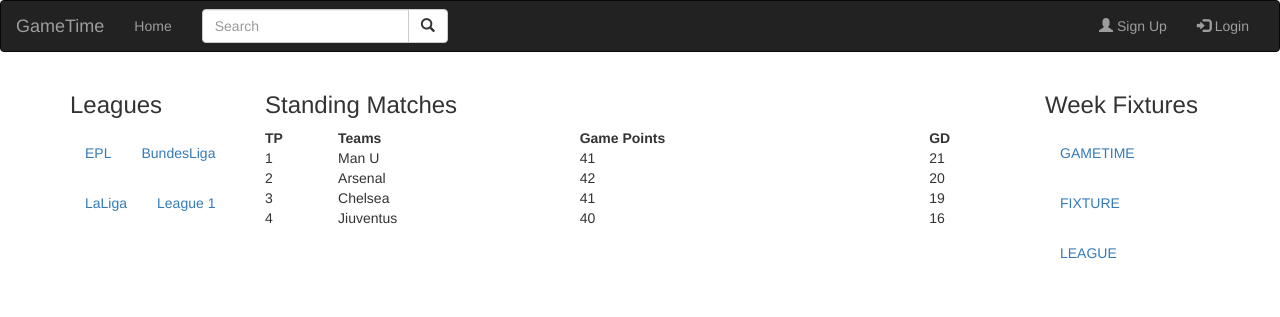
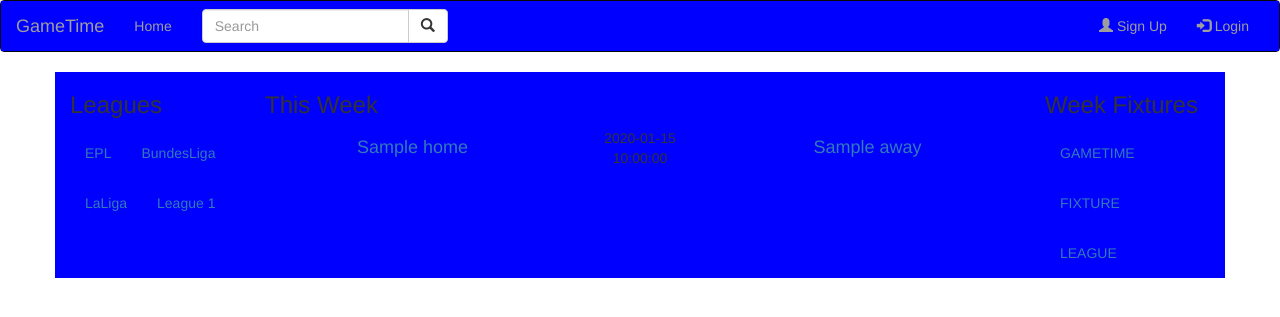
Before and after one commit to petersoleeh/GameTime, a Flask app: template app/templates/index.html in a window 1280 px wide. Shown: the top 317 px of the page. Run offline with Flask 2, Linux system fonts and the light colour scheme; the template is opened without the code that fills it: most values are stand-ins (such as "Sample title", 1, 10 or a date in 2020); some libraries are stand-ins or nearby versions.

Commit message:
call the weeks fixtures from the api and show them on the website page

```diff
--- a/app/main/views.py
+++ b/app/main/views.py
@@ -15,4 +15,5 @@ def index():
     view function for the landing page
     """
     week_fixture=get_week()
+    print(len(week_fixture))
     return render_template('index.html',week_fixture=week_fixture)
--- a/app/request.py
+++ b/app/request.py
@@ -41,4 +41,4 @@ def process_results(fixture_list):
             print('<><><><><><>FGHJ<><><><><>')
             match_object=Match(home,home_id,away,away_id,date)
             fixture_results.append(match_object)
-        return fixture_results
+    return fixture_results
--- a/app/static/css/index.css
+++ b/app/static/css/index.css
@@ -0,0 +1,6 @@
+.fixture{
+  text-align: center;
+}
+div{
+  background-color: blue;
+}
--- a/app/templates/index.html
+++ b/app/templates/index.html
@@ -12,40 +12,22 @@
       </ul>
     </div>
     <div class="col-md-8">
-      <h3>Standing Matches</h3>
-      <table style="width:100%">
-        <tr>
-          <th>TP</th>
-          <th>Teams</th>
-          <th>Game Points</th>
-          <th>GD</th>
+      <h3>This Week</h3> {% for fixture in week_fixture %}
+      <div class="fixture">
+        <div class="row">
+          <div class="col-md-5">
+            <h4><a href="/team/{{fixture.home_id}}">{{fixture.home}}</a></h4>
+          </div>
+          <div class="col-md-2">
+            <p>{{fixture.date}}</p>
+          </div>
+          <div class="col-md-5">
+            <h4><a href="/team/{{fixture.away_id}}">{{fixture.away}}</a></h4>
 
-        </tr>
-        <tr>
-          <td>1</td>
-          <td>Man U</td>
-          <td>41</td>
-          <td>21</td>
-
-        </tr>
-        <tr>
-          <td>2</td>
-          <td>Arsenal</td>
-          <td>42</td>
-          <td>20</td>
-        </tr>
-        <tr>
-          <td>3</td>
-          <td>Chelsea</td>
-          <td>41</td>
-          <td>19</td>
-          <tr>
-            <td>4</td>
-            <td>Jiuventus</td>
-            <td>40</td>
-            <td>16</td>
-          </tr>
-      </table>
+          </div>
+        </div>
+      </div>
+      {% endfor %}
     </div>
     <div class="col-md-2">
       <h3>Week Fixtures</h3>
```
